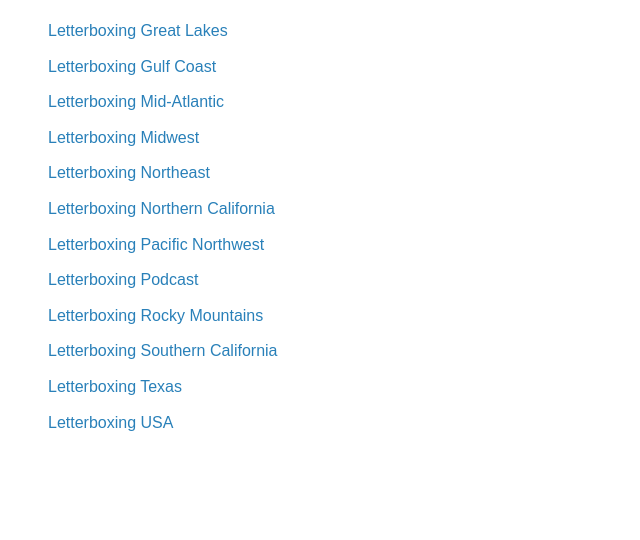
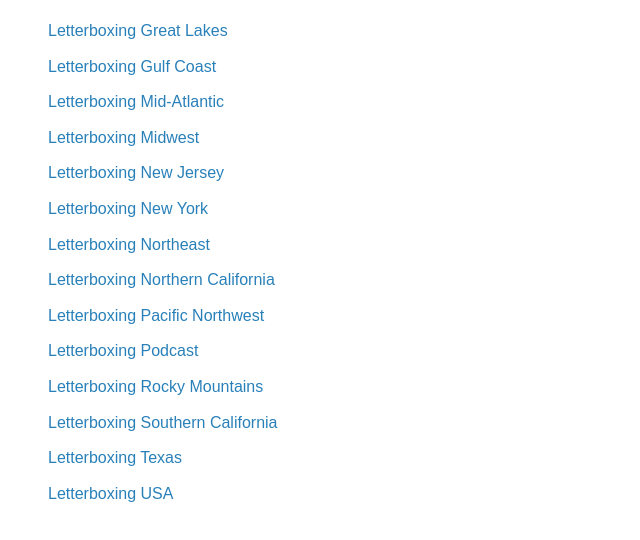
Before and after one commit to sileagle1/letterboxing-index, a plain HTML site: page docs/index.html in a window 1280 px wide. Shown: the part 108-648 px from the top of the page, without its empty margins (192-832 px from the left). Drawn offline with Linux system fonts and the light colour scheme.

Commit message:
Add more

```diff
--- a/docs/index.html
+++ b/docs/index.html
@@ -40,6 +40,8 @@
         <li><a href="https://sileagle1.github.io/letterboxing-gulf-coast" target="_blank">Letterboxing Gulf Coast</a></li>
         <li><a href="https://sileagle1.github.io/letterboxing-mid-atlantic" target="_blank">Letterboxing Mid-Atlantic</a></li>
         <li><a href="https://sileagle1.github.io/letterboxing-midwest" target="_blank">Letterboxing Midwest</a></li>
+        <li><a href="https://sileagle1.github.io/letterboxing-new-jersey" target="_blank">Letterboxing New Jersey</a></li>
+        <li><a href="https://sileagle1.github.io/letterboxing-new-york" target="_blank">Letterboxing New York</a></li>
         <li><a href="https://sileagle1.github.io/letterboxing-northeast" target="_blank">Letterboxing Northeast</a></li>
         <li><a href="https://sileagle1.github.io/letterboxing-northern-california" target="_blank">Letterboxing Northern California</a></li>
         <li><a href="https://sileagle1.github.io/letterboxing-pacific-northwest" target="_blank">Letterboxing Pacific Northwest</a></li>
```
